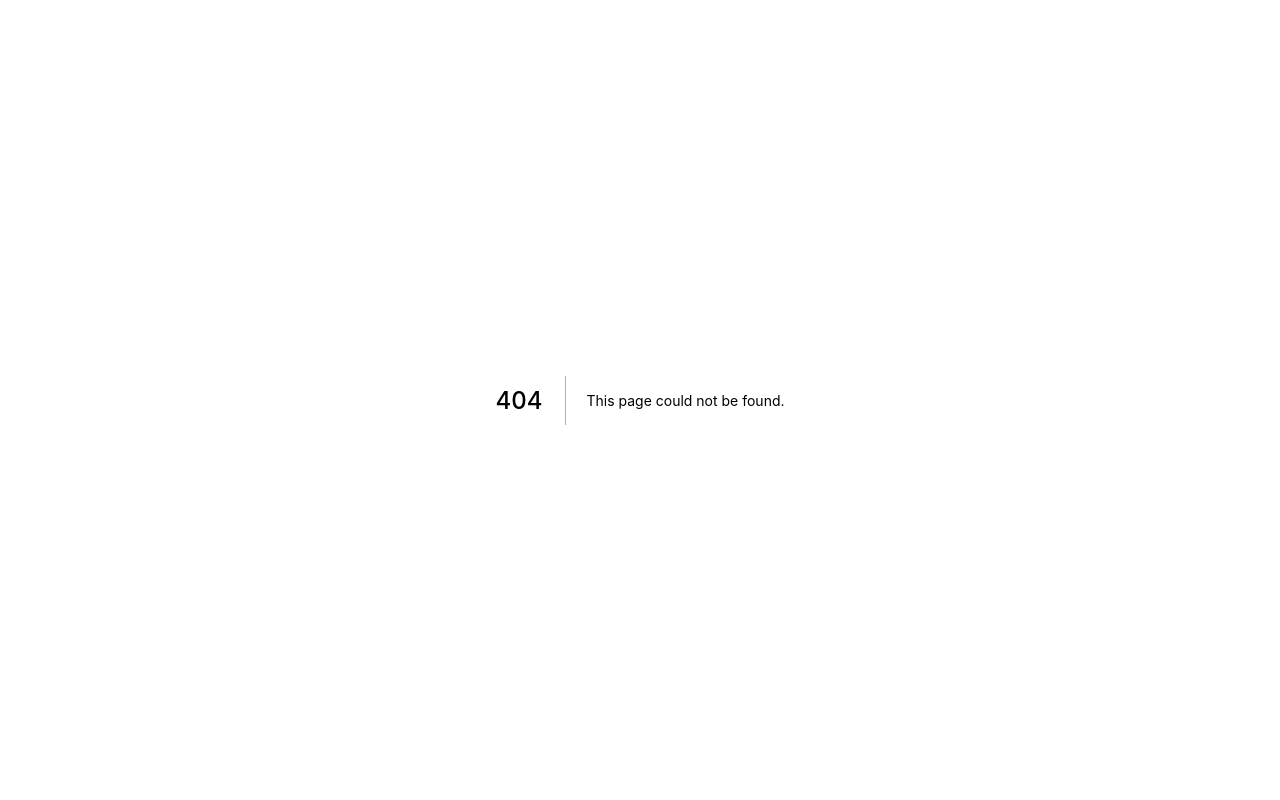
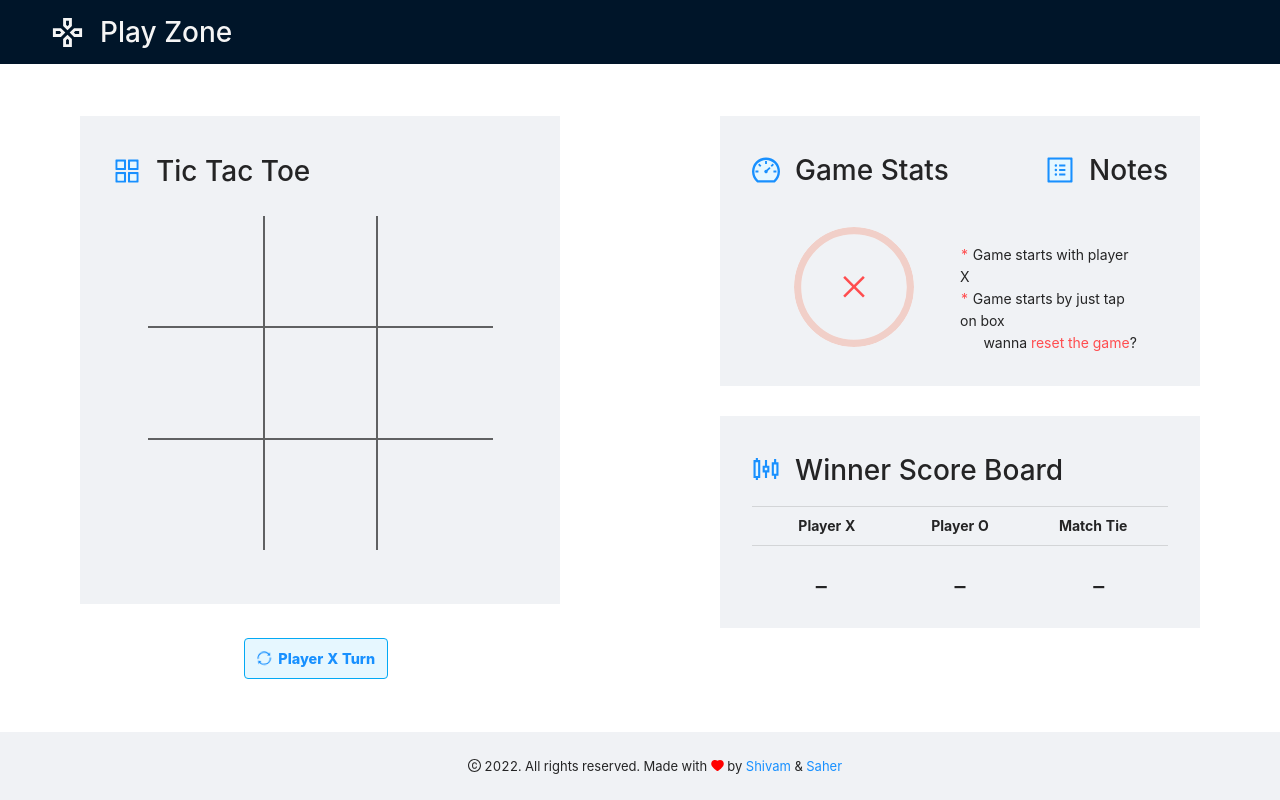
Before and after one commit to sahersiddiqui/playzone, a Next.js app: page /tic-tact-toe in a window 1280 px wide. Before the commit this address had no page. Built offline with nearby package versions, Linux system fonts and the light colour scheme.

Commit message:
home page

```diff
--- a/pages/_app.jsx
+++ b/pages/_app.jsx
@@ -1,4 +1,5 @@
 import '../styles/globals.css'
+import "antd/dist/antd.min.css";
 
 function MyApp({ Component, pageProps }) {
   return <Component {...pageProps} />
--- /dev/null
+++ b/pages/tic-tact-toe/index.jsx
@@ -0,0 +1,140 @@
+import Head from "next/head";
+import { Col, Row } from "antd";
+import HeaderComponent from "../components/Header";
+import FooterComponent from "../components/Footer";
+import React, { useEffect, useRef, useState } from "react";
+import GameBoardComponent from "../components/GameBoard";
+import AnalyticsComponent from "../components/Analytics";
+import ResultBarComponent from "../components/ResultBar";
+
+export default function TicTacToe() {
+  const [counter, setCounter] = useState(0);
+  const [responses, setResponses] = useState([]);
+  const [winnerTeam, setWinnerTeam] = useState("_");
+  const [isMatchTie, setIsMatchTie] = useState(false);
+  const [winnerDeclared, setWinnerDeclared] = useState(false);
+  const [showResponseBar, setShowResponseBar] = useState(false);
+
+  const winningConditions = [
+    // Horizontal
+    [0, 1, 2],
+    [3, 4, 5],
+    [6, 7, 8],
+
+    // Vertical
+    [0, 3, 6],
+    [1, 4, 7],
+    [2, 5, 8],
+
+    // Diagnonal
+    [0, 4, 8],
+    [2, 4, 6],
+  ];
+  const topRef = useRef(null);
+  const bottomRef = useRef(null);
+
+  useEffect(() => {
+    if (winnerDeclared || isMatchTie) {
+      // scroll to bottom every time states (winnerDeclared, isMatchTie) change
+      bottomRef.current?.scrollIntoView({ behavior: "smooth" });
+    }
+
+    if (counter === 9 && !winnerDeclared) {
+      setIsMatchTie(true);
+      setShowResponseBar(true);
+    }
+  }, [counter, winnerDeclared, isMatchTie]);
+
+  const handleCloseResponseMesg = () => {
+    setShowResponseBar(false);
+  };
+
+  const resetMatch = () => {
+    setCounter(0);
+    setResponses([]);
+    setWinnerTeam("_");
+    setIsMatchTie(false);
+    setWinnerDeclared(false);
+    topRef.current?.scrollIntoView({ behavior: "smooth" });
+  };
+
+  const populateBoard = (index, value) => {
+    if (winnerDeclared) return;
+    responses[index] = value;
+    setResponses(responses);
+    checkWinner(value);
+  };
+
+  const checkWinner = (value) => {
+    setCounter(counter + 1);
+    winningConditions.map((item) => {
+      let condRes = item.every((elem) => responses[elem] === value);
+      if (condRes) {
+        setWinnerTeam(value);
+        setWinnerDeclared(true);
+        setShowResponseBar(true);
+      }
+    });
+  };
+
+  return (
+    <div className="App">
+      <Head>
+        <title>Play Zone</title>
+        <link rel="icon" href="/favicon.ico" type="image/x-icon" />
+        <meta property="og:image" content="/favicon.jpg" />
+        <meta name="viewport" content="width=device-width, initial-scale=1" />
+        <meta name="theme-color" content="#000000" />
+        <meta
+          name="description"
+          content="Play Tic-Tac-Toe online with your friends."
+        />
+      </Head>
+      <ResultBarComponent
+        showResponseBar={showResponseBar}
+        responseMesg={
+          isMatchTie
+            ? "Last match was a draw."
+            : winnerDeclared
+            ? "Congrats. You have won the game."
+            : "Retry your match!"
+        }
+        handleCloseResponseMesg={handleCloseResponseMesg}
+        type={isMatchTie ? "warning" : winnerDeclared ? "success" : "info"}
+      />
+
+      <Row>
+        <Col span={24}>
+          <div ref={topRef} />
+          <HeaderComponent />
+        </Col>
+      </Row>
+      <Row>
+        <Col xs={24} sm={12}>
+          <GameBoardComponent
+            counter={counter}
+            responses={responses}
+            isMatchTie={isMatchTie}
+            populateBoard={populateBoard}
+            winnerDeclared={winnerDeclared}
+          />
+        </Col>
+        <Col xs={24} sm={12}>
+          <AnalyticsComponent
+            counter={counter}
+            resetMatch={resetMatch}
+            winnerTeam={winnerTeam}
+            isMatchTie={isMatchTie}
+            winnerDeclared={winnerDeclared}
+          />
+          <div ref={bottomRef} />
+        </Col>
+      </Row>
+      <Row>
+        <Col span={24}>
+          <FooterComponent />
+        </Col>
+      </Row>
+    </div>
+  );
+}
--- /dev/null
+++ b/styles/Home.module.css
@@ -0,0 +1,4 @@
+.mainContent {
+    display: flex;
+    justify-content: center;
+}
```
Also changed, not shown: pages/index.jsx (+7 -119 lines).
